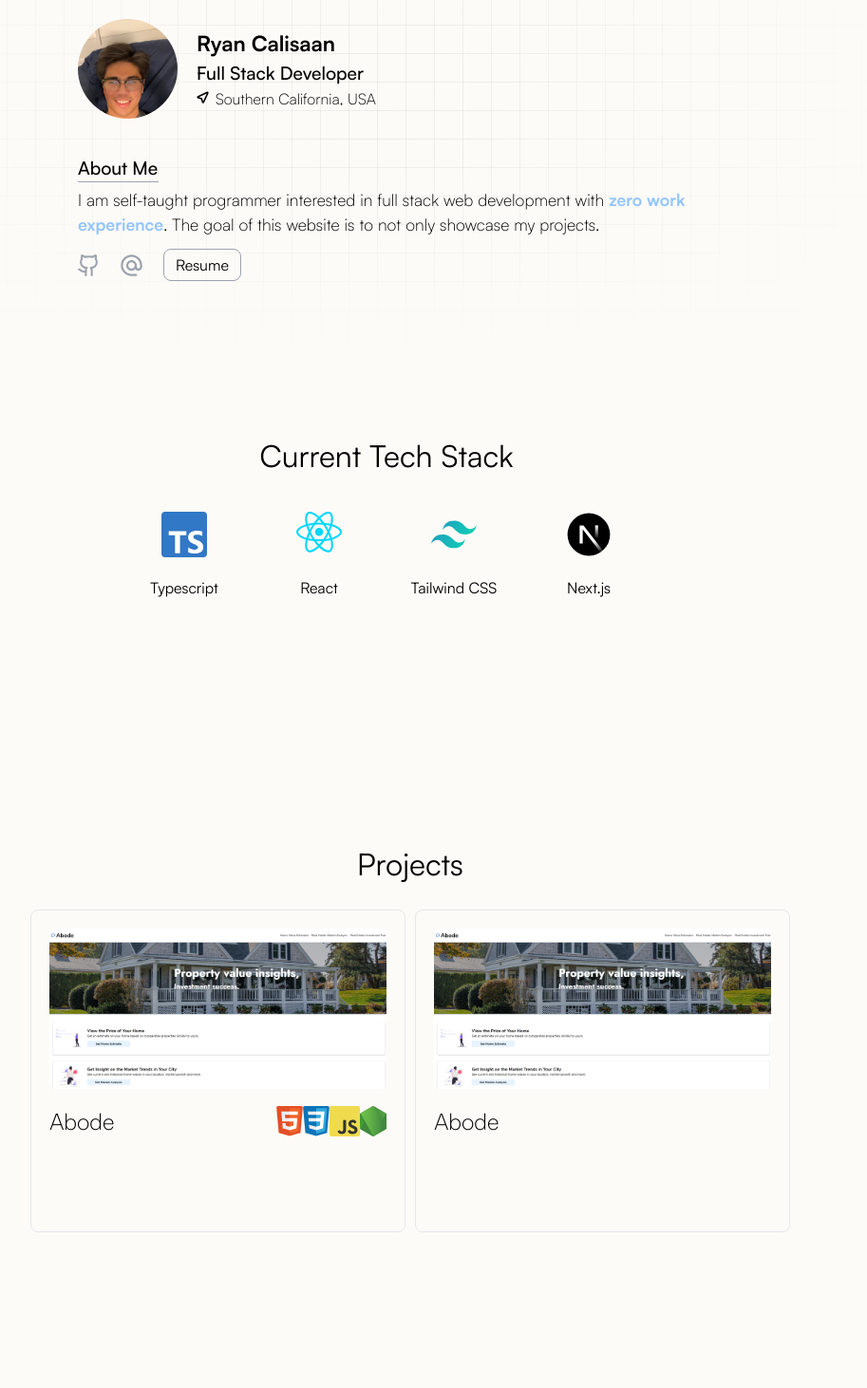
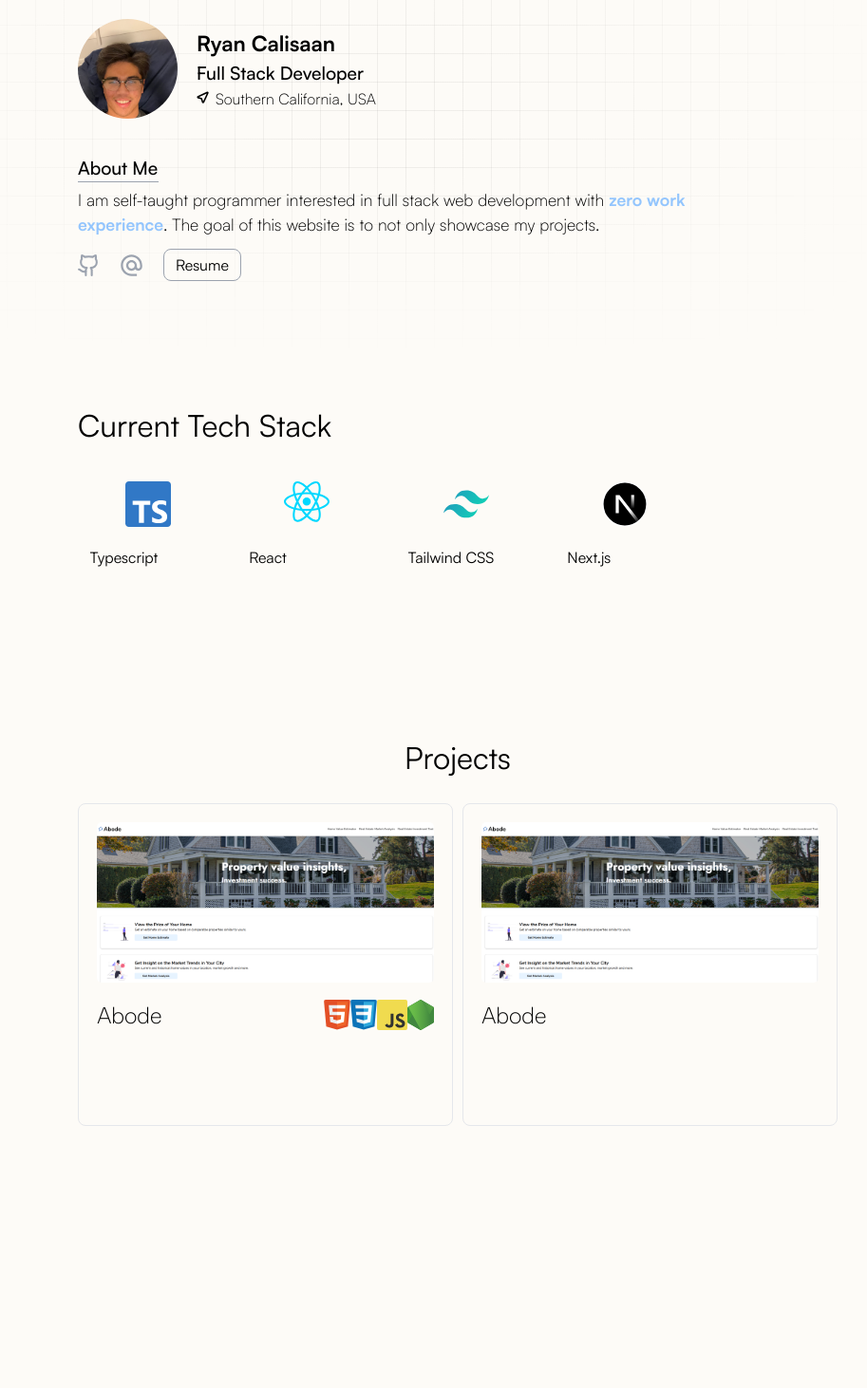
Before and after one commit to barreledout/personal_portfolio, a Next.js app: page / in a window 1280 px wide. Shown: the part 124-1586 px from the top of the page at 95% size, without its empty margins (233-1146 px from the left). After the commit the page ends 1470 px from the top, so only its background shows below. Built offline with nearby package versions, Linux system fonts and the light colour scheme; no server answers.

Commit message:
The only children of the page.tsx are components.

```diff
--- a/src/app/page.tsx
+++ b/src/app/page.tsx
@@ -4,13 +4,10 @@ import Techstack from "./components/Techstack";
 
 export default function Home() {
   return (
-    <div>
+    <div className={`w-[650px] text-custom-fontColor`}>
       <Hero />
-      <div className="flex flex-col justify-center text-center mt-[2rem]">
-        <Techstack />
-      </div>
+      <Techstack />
       <Projects />
-      <div>hello</div>
     </div>
   );
 }
```
